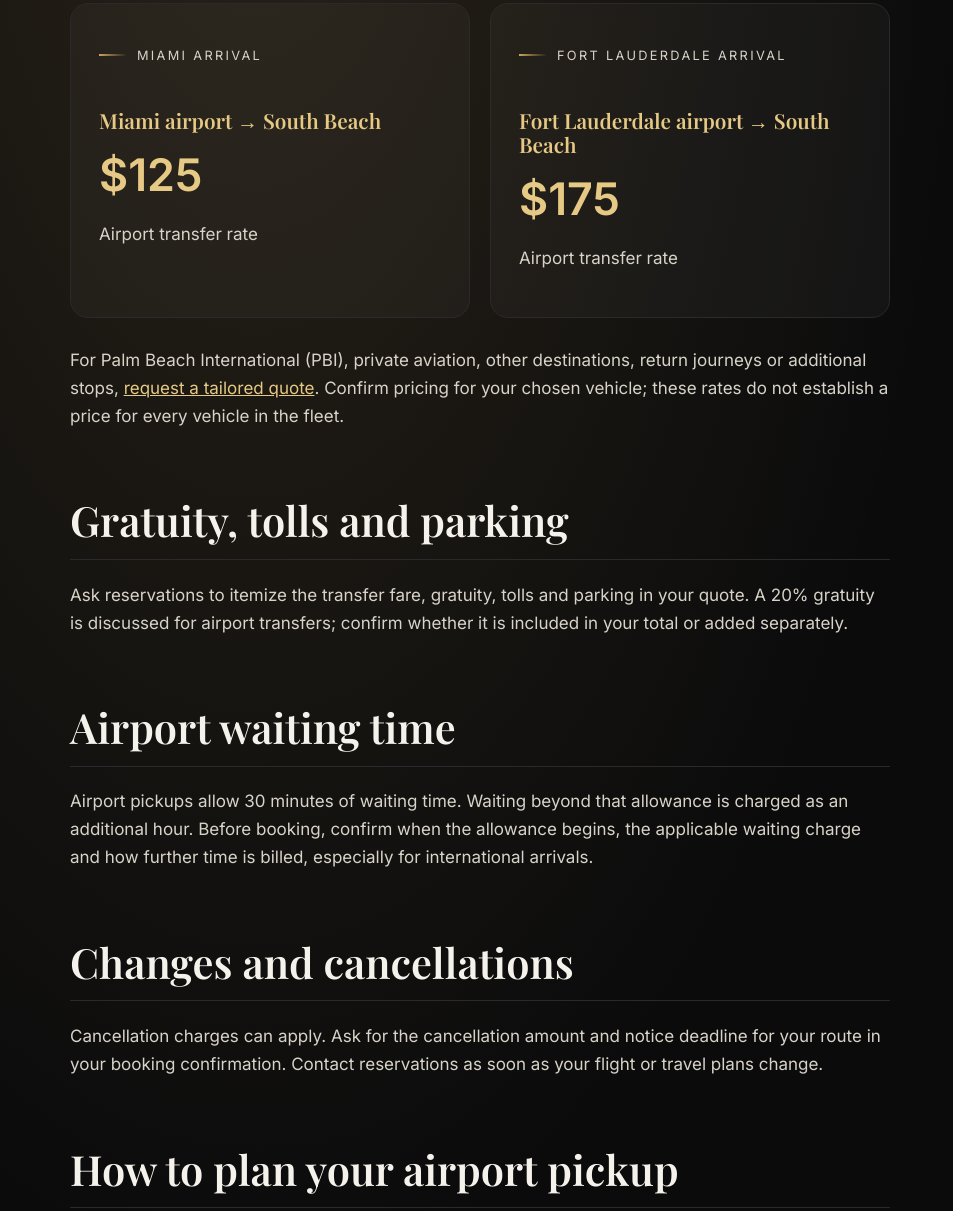
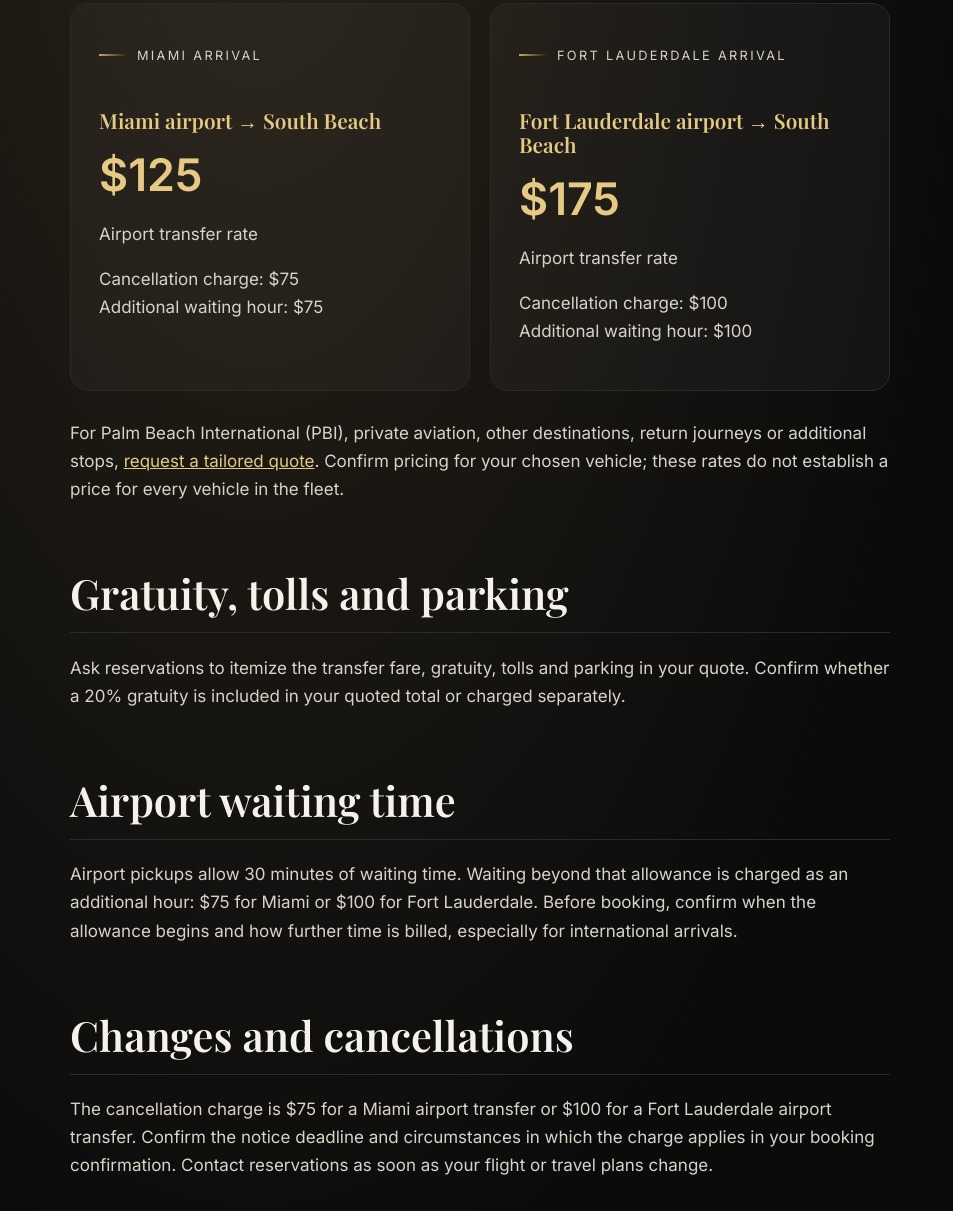
Before and after one commit to Marketing-Bull/splendidlimo, a website: page public/pricing/index.html in a window 1280 px wide. Shown: the part 988-2199 px from the top of the page, without its empty margins (0-953 px from the left). Drawn offline with nearby package versions, Linux system fonts and the light colour scheme.

Commit message:
Clarify cancellation and waiting charges from second transcription

```diff
--- a/public/pricing/index.html
+++ b/public/pricing/index.html
@@ -43,16 +43,16 @@
 <h2>Airport transfers to South Beach</h2>
 <p>Use these rates to plan your trip. Confirm your vehicle, exact destination, availability and total price with reservations before booking. All amounts are in US dollars.</p>
 <div class="pricing-routes">
-<section class="pricing-rate"><p class="eyebrow">Miami arrival</p><h3>Miami airport → South Beach</h3><p class="rate-amount">$125</p><p>Airport transfer rate</p></section>
-<section class="pricing-rate"><p class="eyebrow">Fort Lauderdale arrival</p><h3>Fort Lauderdale airport → South Beach</h3><p class="rate-amount">$175</p><p>Airport transfer rate</p></section>
+<section class="pricing-rate"><p class="eyebrow">Miami arrival</p><h3>Miami airport → South Beach</h3><p class="rate-amount">$125</p><p>Airport transfer rate</p><p>Cancellation charge: $75<br>Additional waiting hour: $75</p></section>
+<section class="pricing-rate"><p class="eyebrow">Fort Lauderdale arrival</p><h3>Fort Lauderdale airport → South Beach</h3><p class="rate-amount">$175</p><p>Airport transfer rate</p><p>Cancellation charge: $100<br>Additional waiting hour: $100</p></section>
 </div>
 <p>For Palm Beach International (PBI), private aviation, other destinations, return journeys or additional stops, <a href="/#quote-form">request a tailored quote</a>. Confirm pricing for your chosen vehicle; these rates do not establish a price for every vehicle in the fleet.</p>
 <h2>Gratuity, tolls and parking</h2>
-<p>Ask reservations to itemize the transfer fare, gratuity, tolls and parking in your quote. A 20% gratuity is discussed for airport transfers; confirm whether it is included in your total or added separately.</p>
+<p>Ask reservations to itemize the transfer fare, gratuity, tolls and parking in your quote. Confirm whether a 20% gratuity is included in your quoted total or charged separately.</p>
 <h2>Airport waiting time</h2>
-<p>Airport pickups allow 30 minutes of waiting time. Waiting beyond that allowance is charged as an additional hour. Before booking, confirm when the allowance begins, the applicable waiting charge and how further time is billed, especially for international arrivals.</p>
+<p>Airport pickups allow 30 minutes of waiting time. Waiting beyond that allowance is charged as an additional hour: $75 for Miami or $100 for Fort Lauderdale. Before booking, confirm when the allowance begins and how further time is billed, especially for international arrivals.</p>
 <h2>Changes and cancellations</h2>
-<p>Cancellation charges can apply. Ask for the cancellation amount and notice deadline for your route in your booking confirmation. Contact reservations as soon as your flight or travel plans change.</p>
+<p>The cancellation charge is $75 for a Miami airport transfer or $100 for a Fort Lauderdale airport transfer. Confirm the notice deadline and circumstances in which the charge applies in your booking confirmation. Contact reservations as soon as your flight or travel plans change.</p>
 <h2 id="airport-pickup">How to plan your airport pickup</h2>
 <ol><li><strong>Send your flight details.</strong> Include the airport, airline, flight number, travel date and a mobile number we can reach during your journey. Our team uses flight tracking to coordinate arrivals.</li>
 <li><strong>Tell us about your group.</strong> Share passenger count, checked bags, carry-ons, your full destination address and any additional stops. Mention international arrivals and any special requirements.</li>
```
Also changed, not shown: docs/eduard-bio-source-notes.md (+1 -1 lines).
